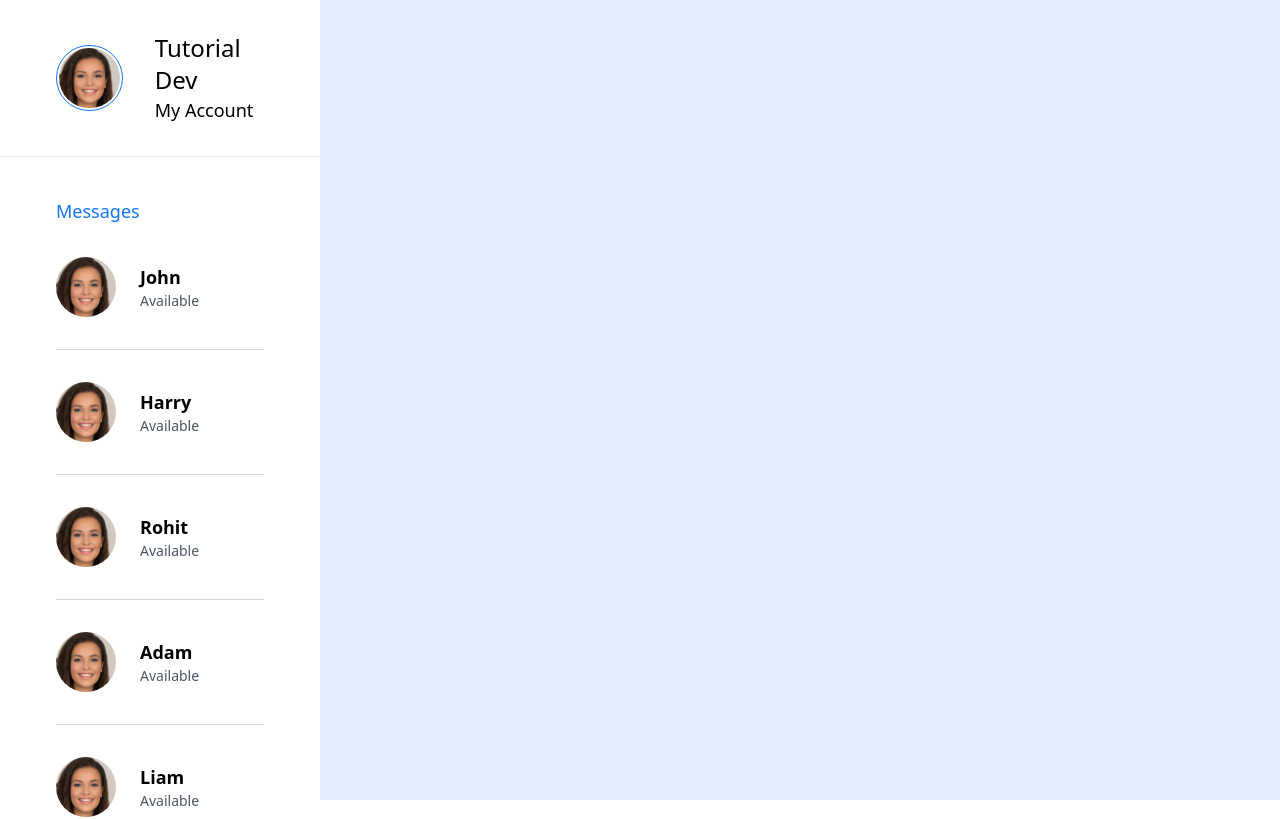
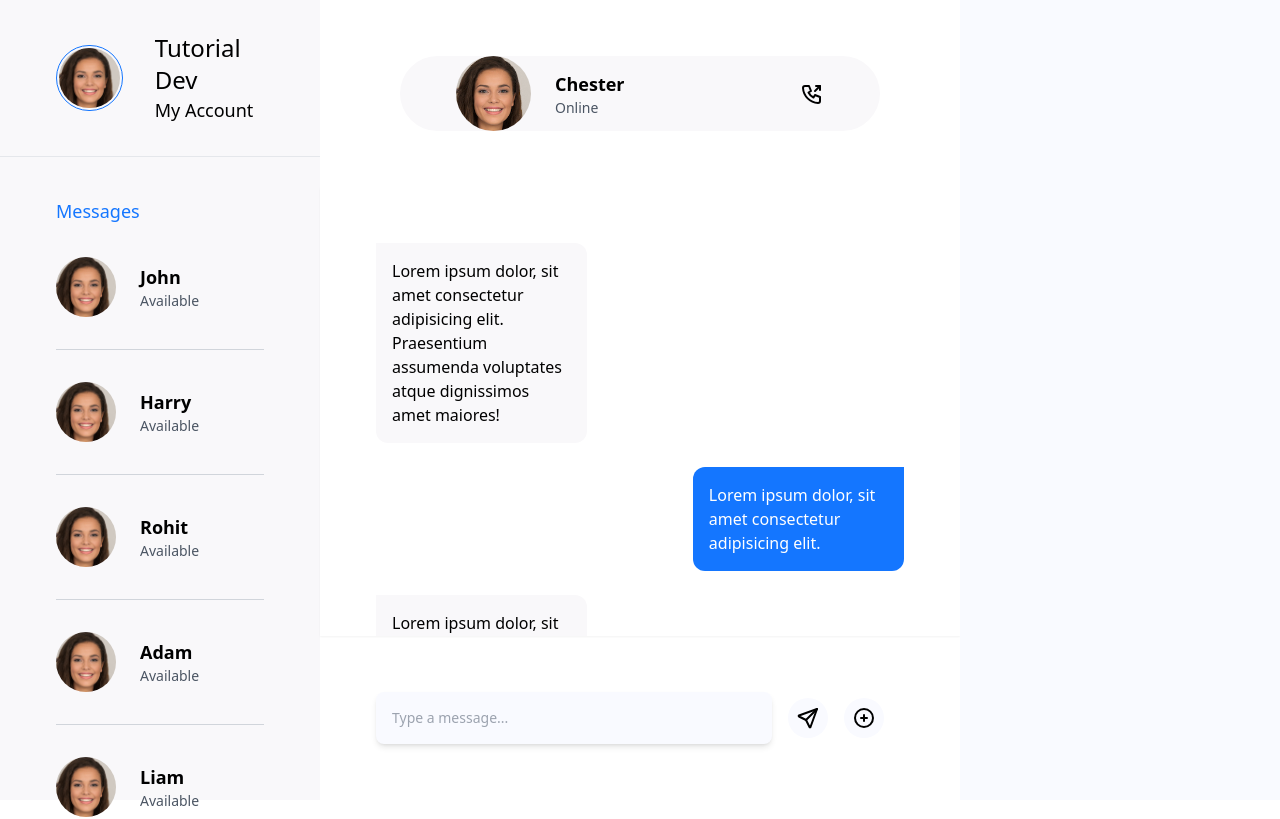
Before and after one commit to Th-Sagar/Live_Chat, a React (Vite) app in the folder client/: page / in a window 1280 px wide. Shown: the top 819 px of the page. Built offline with nearby package versions, Linux system fonts and the light colour scheme.

Commit message:
feat:live chat

```diff
--- a/client/src/components/Input/index.jsx
+++ b/client/src/components/Input/index.jsx
@@ -5,21 +5,22 @@ const Input = ({
   label="",
   name='',
   type='text',
-  className='',
+  inputclassName='',
   isRequired=false,
   placeholder='',
   value='',
+  className,
   onChange=()=>{},
 
 
 }) => {
   return (
-    <div className='w-1/2'>
+    <div className={`${className} `}>
         <label htmlFor={name} className='block text-sm font-medium text-gray-800'>
            {label}
         </label>
 
-        <input type={type} id='' className={`bg-gray-50 border border-gray-300 text-gray-900 text-sm rounded-lg focus:ring-blue-500 focus:border-blue-500 block w-full p-2.5 ${className}`} placeholder={placeholder} required={isRequired} value={value}  onChange={onChange}/>
+        <input type={type} id='' className={`bg-gray-50 border border-gray-300 text-gray-900 text-sm rounded-lg focus:ring-blue-500 focus:border-blue-500 block w-full p-2.5 ${inputclassName}`} placeholder={placeholder} required={isRequired} value={value}  onChange={onChange}/>
     </div>
   )
 }
--- a/client/src/index.css
+++ b/client/src/index.css
@@ -1,3 +1,14 @@
 @tailwind base;
 @tailwind components;
 @tailwind utilities;
+
+* {
+  scroll-behavior: smooth;
+}
+
+.message::-webkit-scrollbar {
+  width: 4px;
+}
+.message::-webkit-scrollbar-thumb {
+  background-color: #c1c1c1;
+}
--- a/client/src/modules/Dashboard/index.jsx
+++ b/client/src/modules/Dashboard/index.jsx
@@ -1,6 +1,7 @@
 import React from "react";
 
 import Avatar from "../../assets/avatar.jpg";
+import Input from "../../components/Input";
 
 const Dashboard = () => {
   const contacts = [
@@ -37,7 +38,7 @@ const Dashboard = () => {
   ];
   return (
     <div className="w-screen flex">
-      <div className="w-[25%]  h-screen bg-white  ">
+      <div className="w-[25%]  h-screen bg-[#f9f8fa]">
         <div className="flex mx-14 items-center my-8">
           <div className=" border border-primary  rounded-full p-[2px]">
             <img src={Avatar} className="rounded-full" width={75} height={75} />
@@ -82,8 +83,123 @@ const Dashboard = () => {
           </div>
         </div>
       </div>
-      <div className="w-[50%]  h-screen "></div>
-      <div className="w-[25%]  h-screen "></div>
+      <div className="w-[50%]  h-screen bg-white flex flex-col items-center">
+        <div className="w-[75%] bg-[#f9f8fa] h-[80px] my-14 rounded-full flex items-center px-14 ">
+          <div className="cursor-pointer">
+            <img src={Avatar} className="rounded-full" width={75} height={75} />
+          </div>
+
+          <div className=" ml-6 mr-auto">
+            <h3 className=" text-lg font-bold ">Chester</h3>
+
+            <p className="text-sm font-light text-gray-600">Online</p>
+          </div>
+
+          <div className="cursor-pointer ">
+            <svg
+              xmlns="http://www.w3.org/2000/svg"
+              width="24"
+              height="24"
+              viewBox="0 0 24 24"
+              fill="none"
+              stroke="black"
+              strokeWidth="2"
+              strokeLinecap="round"
+              strokeLinejoin="round"
+              className="icon icon-tabler icons-tabler-outline icon-tabler-phone-outgoing"
+            >
+              <path stroke="none" d="M0 0h24v24H0z" fill="none" />
+              <path d="M5 4h4l2 5l-2.5 1.5a11 11 0 0 0 5 5l1.5 -2.5l5 2v4a2 2 0 0 1 -2 2a16 16 0 0 1 -15 -15a2 2 0 0 1 2 -2" />
+              <path d="M15 9l5 -5" />
+              <path d="M16 4l4 0l0 4" />
+            </svg>
+          </div>
+        </div>
+
+        <div className=" h-[75%] shadow-sm   w-full overflow-y-scroll message ">
+          <div className="p-14">
+            <div className=" max-w-[40%] bg-[#f9f8fa] rounded-b-xl rounded-tr-xl p-4 mb-6">
+              Lorem ipsum dolor, sit amet consectetur adipisicing elit.
+              Praesentium assumenda voluptates atque dignissimos amet maiores!
+            </div>
+
+            <div className=" text-white max-w-[40%] bg-primary rounded-b-xl rounded-tl-xl ml-auto p-4 mb-6">
+              Lorem ipsum dolor, sit amet consectetur adipisicing elit.
+            </div>
+
+            <div className=" max-w-[40%] bg-[#f9f8fa] rounded-b-xl rounded-tr-xl p-4 mb-6">
+              Lorem ipsum dolor, sit amet consectetur adipisicing elit.
+              Praesentium assumenda voluptates atque dignissimos amet maiores!
+            </div>
+
+            <div className=" text-white max-w-[40%] bg-primary rounded-b-xl rounded-tl-xl ml-auto p-4 mb-6">
+              Lorem ipsum dolor, sit amet consectetur adipisicing elit.
+            </div>
+
+            <div className=" text-white max-w-[40%] bg-primary rounded-b-xl rounded-tl-xl ml-auto p-4 mb-6">
+              Lorem ipsum dolor, sit amet consectetur adipisicing elit.
+            </div>
+
+            <div className=" max-w-[40%] bg-[#f9f8fa] rounded-b-xl rounded-tr-xl p-4 mb-6">
+              Lorem ipsum dolor, sit amet consectetur adipisicing elit.
+              Praesentium assumenda voluptates atque dignissimos amet maiores!
+            </div>
+
+            <div className=" text-white max-w-[40%] bg-primary rounded-b-xl rounded-tl-xl ml-auto p-4 mb-6">
+              Lorem ipsum dolor, sit amet consectetur adipisicing elit.
+            </div>
+          </div>
+        </div>
+
+        <div className=" p-14 w-full flex items-center  ">
+          <Input
+            className="w-[75%]"
+            placeholder="Type a message..."
+            inputclassName="p-4 border-0 shadow-md rounded-full bg-light foucs:ring-0 focus:border-0 outline-none"
+          />
+
+          <div className="ml-4 p-2 cursor-pointer bg-light rounded-full">
+            <svg
+              xmlns="http://www.w3.org/2000/svg"
+              width="24"
+              height="24"
+              viewBox="0 0 24 24"
+              fill="none"
+              stroke="currentColor"
+              strokeWidth="2"
+              strokeLinecap="round"
+              strokeLinejoin="round"
+              className="icon icon-tabler icons-tabler-outline icon-tabler-send"
+            >
+              <path stroke="none" d="M0 0h24v24H0z" fill="none" />
+              <path d="M10 14l11 -11" />
+              <path d="M21 3l-6.5 18a.55 .55 0 0 1 -1 0l-3.5 -7l-7 -3.5a.55 .55 0 0 1 0 -1l18 -6.5" />
+            </svg>
+          </div>
+
+          <div  className="ml-4 p-2 cursor-pointer bg-light rounded-full">
+            <svg
+              xmlns="http://www.w3.org/2000/svg"
+              width="24"
+              height="24"
+              viewBox="0 0 24 24"
+              fill="none"
+              stroke="currentColor"
+              strokeWidth="2"
+              strokeLinecap="round"
+              strokeLinejoin="round"
+              className="icon icon-tabler icons-tabler-outline icon-tabler-circle-plus"
+            >
+              <path stroke="none" d="M0 0h24v24H0z" fill="none" />
+              <path d="M3 12a9 9 0 1 0 18 0a9 9 0 0 0 -18 0" />
+              <path d="M9 12h6" />
+              <path d="M12 9v6" />
+            </svg>
+          </div>
+        </div>
+      </div>
+
+      <div className="w-[25%]  h-screen bg-light"></div>
     </div>
   );
 };
--- a/client/tailwind.config.js
+++ b/client/tailwind.config.js
@@ -9,6 +9,7 @@ export default {
         "primary": "#1476ff",
         "primary-light": "#f3f5ff",
         "light": "#f9faff",
+
       },
     },
   },
```
